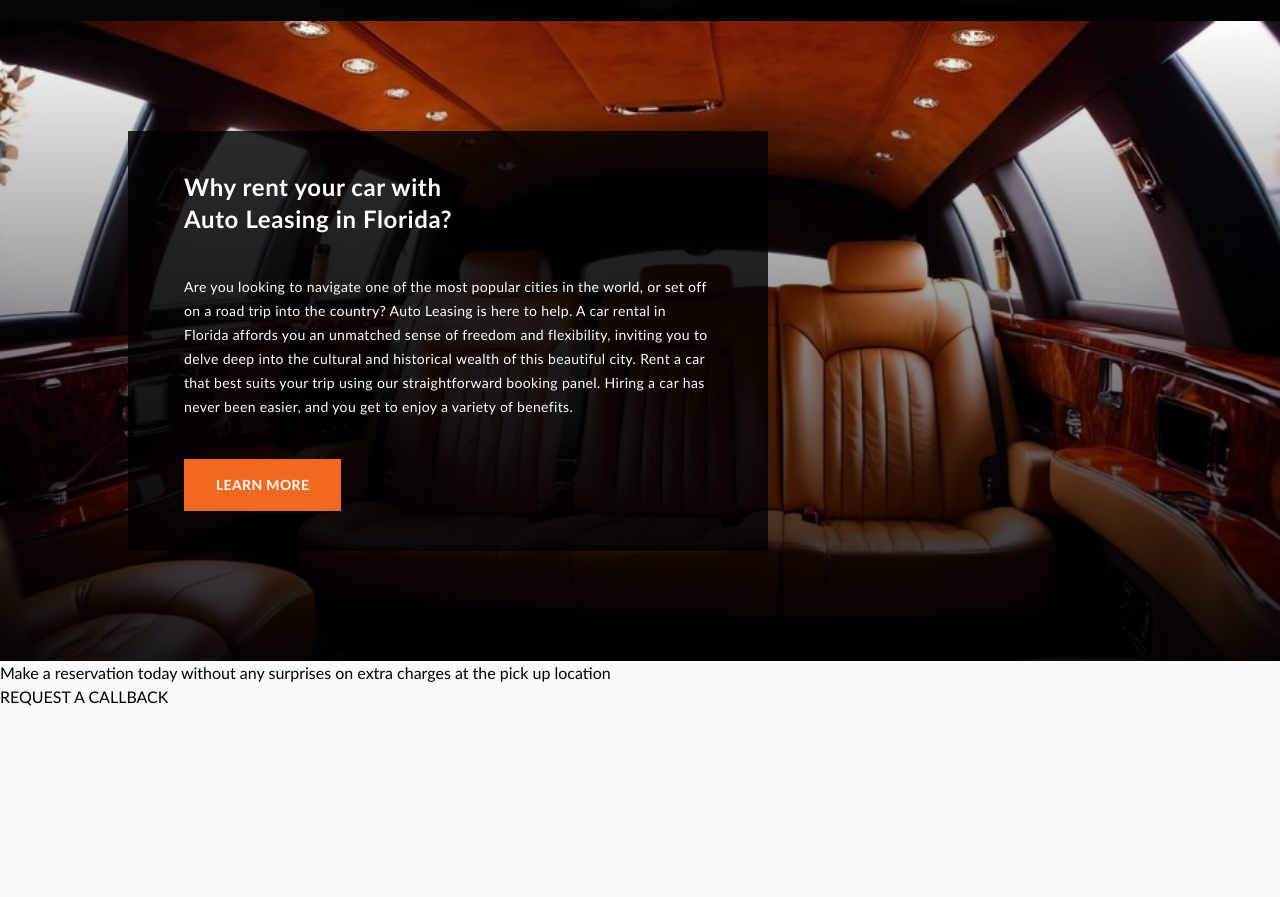
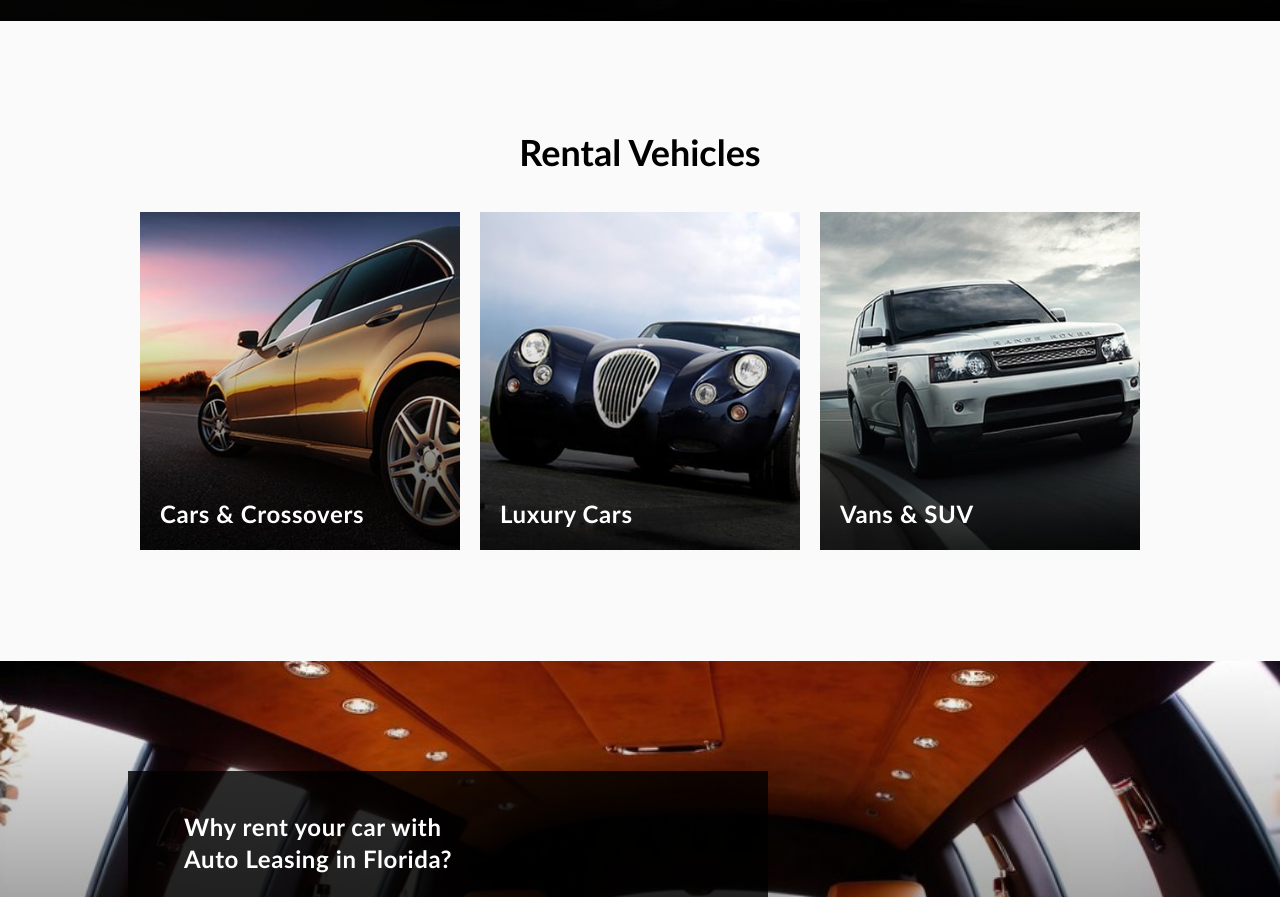
Before and after one commit to 2gbeh/react-playground, a Next.js app: page / in a window 1280 px wide. Shown: the part 1903-2800 px from the top of the page. Before the commit the page ends 2612 px from the top, so only its background shows below. Built offline with nearby package versions, Linux system fonts and the light colour scheme.

Commit message:
style(components): update section-d

```diff
--- a/components/molecules/hero/index.tsx
+++ b/components/molecules/hero/index.tsx
@@ -9,7 +9,7 @@ const Hero: React.FC<IProps> = ({}) => {
   return (
     <section
       className="flex min-h-[640px] flex-col justify-center bg-accent text-white"
-      style={backgroundImageStyles("/uploads/cover-2.png")}
+      style={backgroundImageStyles("/uploads/cover-2.png", "fixed")}
     >
       <div className="container">
         <div className="max-w-[520px] space-y-6">
--- a/components/molecules/section-b/index.tsx
+++ b/components/molecules/section-b/index.tsx
@@ -9,7 +9,7 @@ const SectionB: React.FC<IProps> = ({}) => {
   return (
     <section
       className="flex min-h-[480px] items-center bg-accent py-4 text-white"
-      style={backgroundImageStyles('/uploads/cover-3.png')}
+      style={backgroundImageStyles("/uploads/cover-3.png", "fixed")}
     >
       <div className="container space-y-10 text-center">
         <hgroup className="space-y-4">
--- a/components/molecules/section-d/index.tsx
+++ b/components/molecules/section-d/index.tsx
@@ -1,4 +1,5 @@
 import React from "react";
+import { backgroundImageStyles } from "@/utils/backgroundImageStyles";
 
 interface IProps {}
 
@@ -6,12 +7,17 @@ const SectionD: React.FC<IProps> = ({}) => {
   console.log("🚀 ~ SectionD");
   // renders
   return (
-    <section className="section-iv">
-      <h1>
-        Make a reservation today without any surprises on extra charges at the
-        pick up location
-      </h1>
-      <button>REQUEST A CALLBACK</button>
+    <section
+      className="flex min-h-[320px] items-center bg-accent py-4 text-white"
+      style={backgroundImageStyles("/uploads/cover-6.png")}
+    >
+      <div className="container space-y-10">
+        <hgroup>
+          <h1 className="h3">Make a reservation today without any surprises</h1>
+          <h1 className="h3">on extra charges at the pick up location</h1>
+        </hgroup>
+        <button className="button">REQUEST A CALLBACK</button>
+      </div>
     </section>
   );
 };
--- a/pages/index.tsx
+++ b/pages/index.tsx
@@ -22,8 +22,11 @@ const Home = () => {
       <Hero />
       <SectionA />
       <SectionB />
+      <SectionA />
       <SectionC />
+      <SectionA />
       <SectionD />
+      <SectionA />
     </>
   );
 };
--- a/utils/backgroundImageStyles.ts
+++ b/utils/backgroundImageStyles.ts
@@ -1,7 +1,15 @@
-export const backgroundImageStyles = (src: string) => ({
-  backgroundImage: `linear-gradient(0deg, #000000e6, #11111100), url(${src})`,
+type BackgroundAttachment = "scroll" | "fixed";
+
+type BackgroundSize = "cover" | "contain";
+
+export const backgroundImageStyles = (
+  src: string,
+  backgroundAttachment: BackgroundAttachment = "scroll",
+  backgroundSize: BackgroundSize = "cover",
+) => ({
+  backgroundImage: `linear-gradient(0deg, #000000f2, #11111100), url(${src})`,
   backgroundRepeat: "no-repeat",
-  backgroundAttachment: "fixed",
   backgroundPosition: "center",
-  backgroundSize: "cover",
+  backgroundAttachment,
+  backgroundSize,
 });
```
Also changed, not shown: public/uploads/cover-6.png (added).
